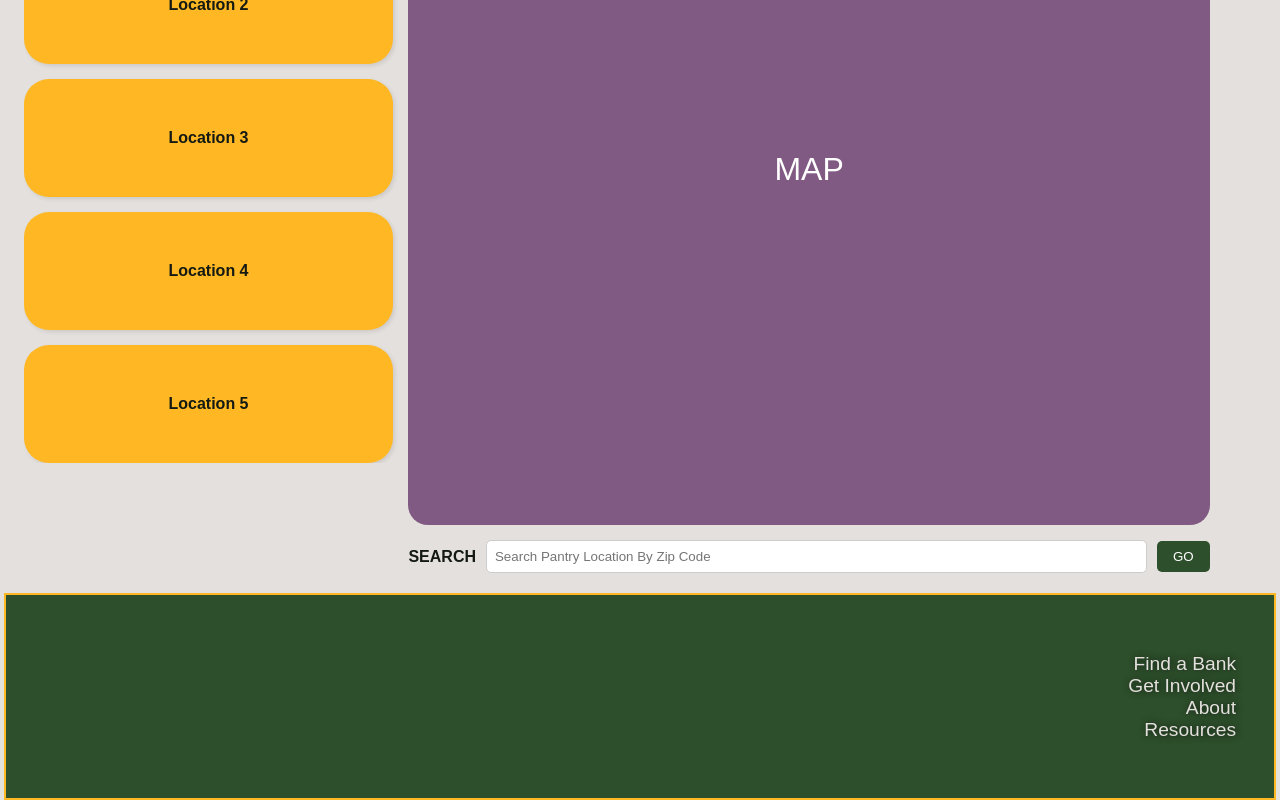
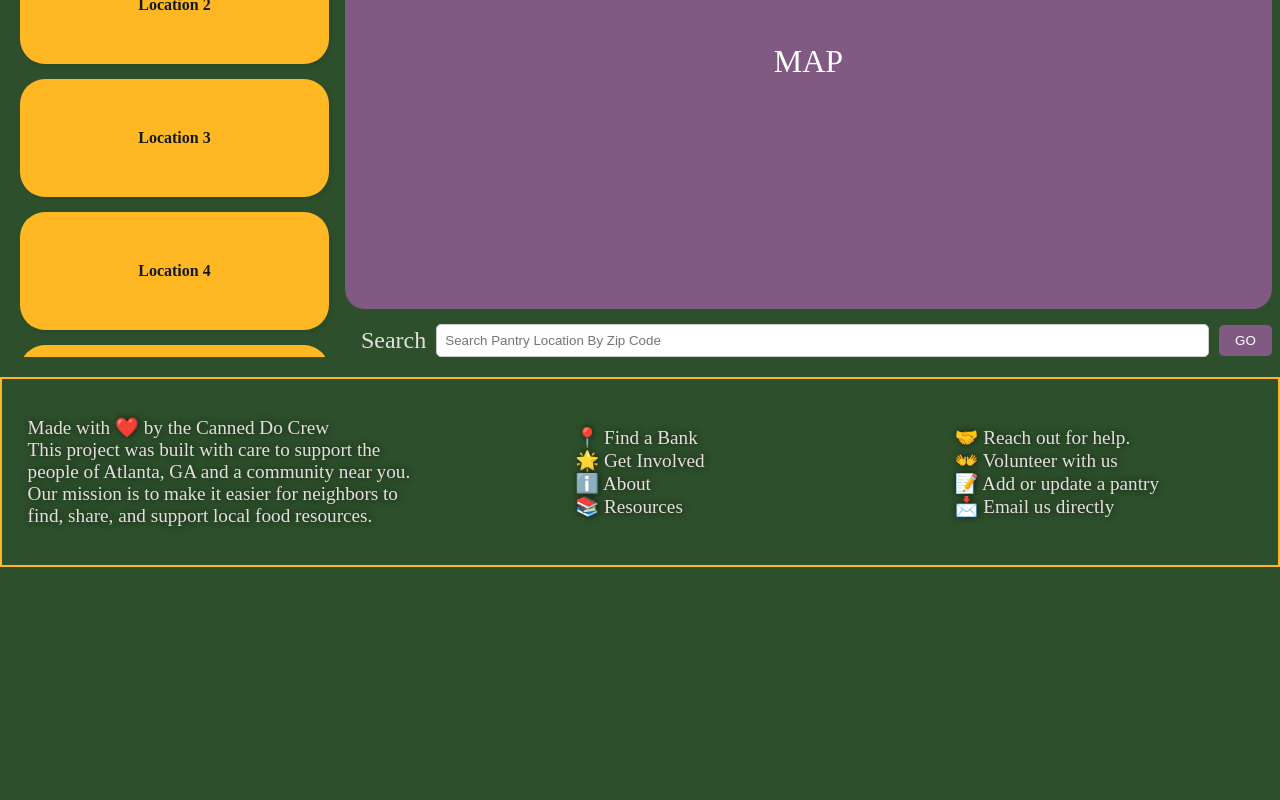
Before and after one commit to Missi3girl/pantry-client, a React (Vite) app: page / in a window 1280 px wide. Shown: the part 408-1208 px from the top of the page. After the commit the page ends 983 px from the top, so only its background shows below. Built offline with nearby package versions, Linux system fonts and the light colour scheme; no server answers; a web font is replaced by a local one.

Commit message:
merging develop-2

```diff
--- a/src/App.css
+++ b/src/App.css
@@ -1,11 +1,4 @@
 /*
     Header Styling: Site title, nav bar
-    & Footer styling
+    & Footer styling located in Header.css
 */
-
-
-#header {
-    display: flex;
-    flex-direction: column;
-    align-items: center;
-}
--- a/src/components/getInvolvedPage/FormGetInvolved.css
+++ b/src/components/getInvolvedPage/FormGetInvolved.css
@@ -1,9 +1,36 @@
+/* The Wrapper */
 .form-get-involved {
     display: flex;
     flex-direction: column;
     gap: .25rem;
     padding: .25rem;
+    background-color: var(--purple);
 }
+
+/* The Container */
+.form-outer-container {
+
+}
+
+/* Input text */
+.form-get-involved .MuiInputBase-input {
+    font-family: "mrs-eaves-roman-small-caps", "mrs-eaves", serif !important;
+    color: var(--grey) !important;
+}
+
+
+/* Text Fields and Select*/
+.form-get-involved .MuiOutlinedInput-root {
+    border-radius: 8px;
+    background-color: var(--purple);
+
+}
+
+/* Focused Border Color */
+.form-get-involved .MuiOutlinedInput-root.Mui-focused .MuiOutlinedInput-notchedOutline {
+    border: 5px solid var(--gold);
+}
+
 
 .form-get-involved .MuiTextField-root,
 .form-get-involved .MuiFormControl-root {
@@ -12,4 +39,5 @@
 
 .form-get-involved button {
     align-self: flex-start;
+    background-color: var(--purple);
 }
--- a/src/components/getInvolvedPage/GetInvolved.css
+++ b/src/components/getInvolvedPage/GetInvolved.css
@@ -1 +1,67 @@
 /* Entire Get Involved view style page */
+
+
+#mainInvolved {
+    background-color: var(--green);
+    height: 68vh;
+    width: 100%;
+}
+
+.involvedForm {
+    float: right;
+    border: 0 2px solid var(--gold);
+    height: 100%;
+    width: 60%;
+    overflow: auto;
+}
+
+.involvedPhoto {
+    float: left;
+    border: 1px 0 0 0 solid var(--gold);
+    height: 100%;
+    width: 39%;
+    position: relative;
+    overflow: hidden;
+    border-left: 3px solid var(--gold);
+}
+
+h2 {
+    font-family: "mrs-eaves-roman-small-caps", "mrs-eaves", serif;
+    font-size: 3em;
+    padding: 0 1em;
+    margin-top: 3%;
+    text-shadow: var(--black) 4px 0 7px;
+}
+
+/* #story {
+    padding: 0 2em;
+    font-size: 1.4em;
+    text-indent: 5%;
+    color: var(--gold);
+    text-shadow: var(--black) 1px 0 7px;
+}
+
+#quote {
+    font-family: "mrs-eaves", serif;
+    font-style: italic;
+    font-size: 4em;
+    padding: 0 2em;
+    color: var(--grey);
+    text-shadow: var(--black) 4px 0 7px;
+}
+
+#photoDiv {
+    width: 100%;
+    height: 100%;
+}
+
+
+#photoDiv img {
+    width: 100%;
+    height: 100%;
+    object-fit: cover;
+    position: absolute;
+    overflow: hidden;
+    top: 0;
+    left: 0;
+} */
--- a/src/components/getInvolvedPage/GetInvolved.jsx
+++ b/src/components/getInvolvedPage/GetInvolved.jsx
@@ -1,14 +1,23 @@
 // Entry point for route with imported components for the Get Involved page
+import involvedPhoto from '../../assets/Images/contact.jpeg'
+import FormGetInvolved from './FormGetInvolved'
 
 import React from 'react'
+import './GetInvolved.css'
 
 export default function GetInvolved() {
   return (
-    <div id="involved">
-            <h1>This here will be the Get Involved page.</h1>
-            <br/><br/><br/><br/><br/><br/><br/><br/><br/><br/>
-            <br/><br/><br/><br/><br/><br/><br/><br/><br/><br/>
-            <br/><br/><br/><br/><br/>
+ <div id="mainInvolved">
+            <div className="involvedForm">
+            <h2>Get Involved</h2>
+
+            <FormGetInvolved />
+            </div>
+            <div className="involvedPhoto">
+                <div id="photoDiv">
+                    <img src={involvedPhoto} />
+                </div>
+            </div>
          </div>
   )
 }
--- a/src/components/headerFooterPage/Footer.jsx
+++ b/src/components/headerFooterPage/Footer.jsx
@@ -1,17 +1,33 @@
-// ? What did we decide was going in our footer?
-
 import React from 'react'
+import { Link } from 'react-router-dom'
 import './Header.css'
+import logoPhoto from '../../assets/Images/pantrylogo.png'
 
 function Footer() {
   return (
         <div id="footer">
-             <ol className="footer-ul">
-                   <li><a href="" className="footer-link">Find a Bank</a></li>
-                   <li><a href="" className="footer-link">Get Involved</a></li>
-                   <li><a href="" className="footer-link">About</a></li>
-                   <li><a href="" className="footer-link">Resources</a></li>
+            <div id="footer1">
+                         <p className="pLove">
+                         Made with ❤️ by the Canned Do Crew<br/>
+This project was built with care to support the people of Atlanta, GA and a community near you.
+Our mission is to make it easier for neighbors to find, share, and support local food resources.</p>
+            </div>
+            <div id="footer2">
+                           <ol className="footer-ol">
+                   <li><Link to="/" className="footer-link">📍 Find a Bank</Link></li>
+                   <li><Link to="/getinvolved" className="footer-link">🌟 Get Involved</Link></li>
+                   <li><Link to="/about" className="footer-link">ℹ️ About</Link></li>
+                   <li><Link to="/resources" className="footer-link">📚 Resources</Link></li>
             </ol>
+            </div>
+            <div id="footer3">
+                         <ol className="footer-sponsor-ol">
+                  <li><a href="/"  className="footer-link">🤝 Reach out for help.</a></li>
+                   <li><a href="/" className="footer-link">👐 Volunteer with us</a></li>
+                   <li><a href="/" className="footer-link">📝 Add or update a pantry</a></li>
+                   <li><a href="mailto:canneddocrew@gmail.com"  className="footer-link">📩 Email us directly </a></li>
+            </ol>
+            </div>
          </div>
   )
 }
--- a/src/components/headerFooterPage/Header.css
+++ b/src/components/headerFooterPage/Header.css
@@ -10,8 +10,18 @@ a {
     list-style-type: none;
 }
 
+p {
+        text-decoration: none;
+        font-family: "mrs-eaves", serif;
+        font-size: 2m;
+        color: var(--grey);
+        text-shadow: var(--black) 1px 0 7px;
+}
 
 #header {
+    display: flex;
+    flex-direction: column;
+    align-items: center;
     text-shadow: var(--black) 3px 0 7px;
     background-color: var(--green);
     padding: 10px;
@@ -48,10 +58,15 @@ background-color: var(--green);
   background-repeat: no-repeat;
   background-size: contain;
   background-position: right;*/
+    display: flex;
+    flex-direction: row;
+    justify-content: space-between;
+    align-items: center;
+    font-family: "mrs eaves", serif;
     font-size: 1.2em;
-    flex-direction: column;
-    text-align: right;
+    padding: 1rem;
     border: 2px solid var(--gold);
+    height: 8em;
 
     > a {
         padding: 3px;
@@ -89,3 +104,33 @@ a:hover {
     text-shadow: var(--black) 3px 0 7px;
     text-decoration: dotted;
 }
+
+.footer-link {
+    text-decoration: none;
+    color: (--grey);
+    font-family: "mrs eaves", serif;
+}
+
+.footer-sponsor-ol {
+    text-decoration: none;
+    color: (--grey);
+    font-family: "mrs eaves", serif;
+}
+
+#footer1, #footer2, #footer3 {
+    display: flex;
+    flex-direction: column;
+    align-items: center;
+    justify-content: center;
+    text-shadow: var(--black) 1px 0 7px;
+    width: 33%;
+}
+
+.pLove {
+    position: relative;
+    overflow: hidden;
+    height: 100%;
+    bottom: 0;
+    right: 0;
+    padding: 0.25em 0.5em;
+}
--- a/src/components/homePage/Home.css
+++ b/src/components/homePage/Home.css
@@ -1,62 +1,48 @@
 body {
     margin: 0;
     padding: 0;
-    font-family: Arial, sans-serif;
-    background-color: #E4E0DD;
+    font-family: "mrs-eaves-roman-small-caps", "mrs-eaves", serif;
+    background-color: var(--green);
   }
 
     /* Container */
 .home-container {
     display: flex;
     flex-direction: column;
-    min-height: 100vh;
   }
 
-  /* Header */
-  .home-header {
-    text-align: center;
-    padding: 20px;
-    background-color: #2D4F2B;
-    color: white;
-    font-size: 2rem;
-  }
-
-  .nav-bar {
+  .main-content {
+    background-color: var(--green);
+    height: 68vh;
+    width: 97.8%;
     display: flex;
-    justify-content: space-around;
-    background-color: white;
-    padding: 10px 0;
-    border-bottom: 2px solid #E4E0DD;
-  }
-
-  .nav-item {
-    text-decoration: none;
-    color: #141A13;
-    font-size: large;
-    padding: 8px 12px;
-    font-weight: 500;
-  }
-
-  .nav-item:hover {
-    color: #FFB823;
-  }
-
-
-  .main-content {
-    display: flex;
-    flex: 1;
     padding: 20px;
 }
 
 .locations-list {
-    width: 30%;
-    height: 100%;
-    padding-right: 15px;
+    float: left;
+    border: 2px 1px solid var(--gold);
     display: flex;
     flex-direction: column;
     gap: 15px;
-    overflow: scroll; height: 80%;
-    max-height: 80%x; overflow-y: auto;
+    height: 100%;
+    width: 25%;
+    overflow: auto;
+    padding-right: 1rem;
+}
+
+.map-section {
+    float: right;
+    /* border: 1px solid var(--gold); */
+    height: 100%;
+    width: 75%;
+    position: relative;
+    overflow: hidden;
+    /* border-right: 3px solid var(--gold);
+    border-left: 3px solid var(--gold); */
+        display: flex;
+    flex-direction: column;
+    justify-content: space-between;
 }
 
   .location-card {
@@ -67,13 +53,6 @@ body {
     font-weight: bold;
     color: #141A13;
     box-shadow: 2px 2px 4px rgba(0,0,0,0.1);
-  }
-
-  .map-section {
-    width: 65%;
-    display: flex;
-    flex-direction: column;
-    justify-content: space-between;
   }
 
     .map-box {
@@ -96,8 +75,9 @@ body {
   }
 
   .search-bar label {
-    font-weight: bold;
-    color: #141A13;
+    font-size: 1.5rem;
+    color: var(--grey);
+    padding-left: 1rem;
   }
 
   .search-bar input {
@@ -109,7 +89,7 @@ body {
 
   .search-bar button {
     padding: 8px 16px;
-    background-color: #2D4F2B;
+    background-color: var(--purple);
     color: white;
     border: none;
     border-radius: 5px;
@@ -120,10 +100,31 @@ body {
     background-color: #FFB823;
   }
 
-  .footer {
-    text-align: center;
-    padding: 15px;
-    background-color: #141A13;
-    color: white;
-    font-size: 1.5rem;
+
+
+/*
+  .main-content {
+    display: flex;
+    flex: 1;
+    padding: 20px;
+  } */
+
+  /* .locations-list {
+    width: 30%;
+    height: 100%;
+    padding-right: 15px;
+    display: flex;
+    flex-direction: column;
+    gap: 15px;
+    overflow: scroll; height: 80%;
+    max-height: 80%x; overflow-y: auto;
   }
+   */
+
+
+  /* .map-section {
+    width: 65%;
+    display: flex;
+    flex-direction: column;
+    justify-content: space-between;
+  } */
--- a/src/components/homePage/Home.jsx
+++ b/src/components/homePage/Home.jsx
@@ -4,15 +4,6 @@ import './Home.css';
 function Home() {
   return (
     <div className="home-container">
-      {/* <h1 className="home-header">The Pantry Door</h1> */}
-
-
-      {/* <div className="nav-bar">
-        <a className="nav-item" href="/find-a-bank">Find a Bank</a>
-        <a className="nav-item" href="/get-involved">Get Involved</a>
-        <a className="nav-item" href="/about">About</a>
-        <a className="nav-item" href="/contact">Contact</a>
-      </div> */}
 
       <div className="main-content">
         <div className="locations-list">
@@ -26,7 +17,7 @@ function Home() {
         <div className="map-section">
           <div className="map-box">MAP</div>
           <div className="search-bar">
-            <label>SEARCH</label>
+            <label>Search</label>
             <input type="text" placeholder="Search Pantry Location By Zip Code" />
             <button>GO</button>
           </div>
```
Also changed, not shown: src/assets/Images/pantrylogo.png (added). Lines whose indentation alone changed are shown as unchanged.
